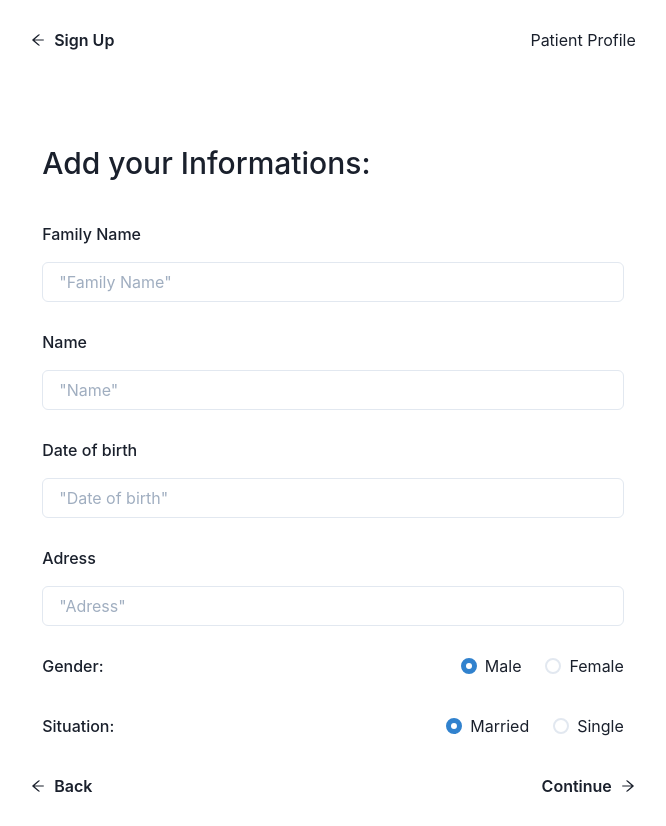
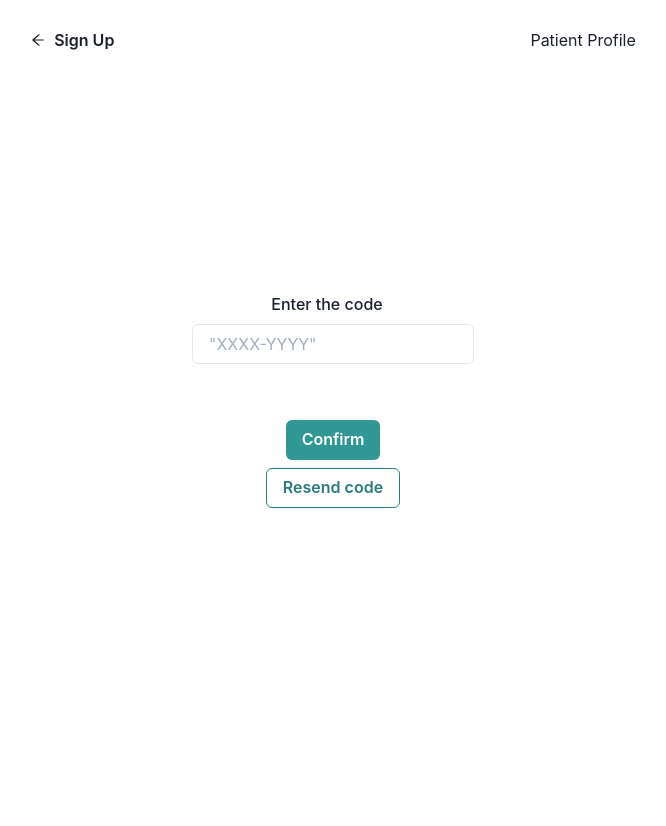
Before and after one commit to rafaucoin/hackathon, a React (Create React App) app: page / in a window 1280 px wide. Shown: the whole page, without its empty margins (307-973 px from the left). After the commit the page ends 800 px from the top, so only its background shows below. Built offline with nearby package versions, Linux system fonts and the light colour scheme.

Commit message:
index.js

```diff
--- a/src/App.js
+++ b/src/App.js
@@ -17,11 +17,13 @@ import { useEffect, useState, useRef } from 'react';
 import { ColorModeSwitcher } from './ColorModeSwitcher';
 import axios from 'axios';
 import SignUp from './components/signup';
+import Step from './components/signup/steptwo';
+import Last from './components/signup/stepthree';
 
 function App() {
 
   return (
-    <SignUp/>
+    <Last />
   );
 }
 
--- a/src/components/signup/index.jsx
+++ b/src/components/signup/index.jsx
@@ -17,7 +17,7 @@ import {
 import {AiOutlineArrowLeft} from 'react-icons/ai'
 import {AiOutlineArrowRight} from 'react-icons/ai'
 
-// SignUp Function
+// SignUp step one Function
 function SignUp() {
   return (
 
@@ -59,7 +59,7 @@ function SignUp() {
             <Button display="flex" alignItems="center" variant="unstyled" rightIcon={<AiOutlineArrowRight/>} > Continue</Button>
         </Flex>
     </Container>
-  )
+  );
 }
 
 export default SignUp
--- /dev/null
+++ b/src/components/signup/stepthree.jsx
@@ -0,0 +1,54 @@
+import React from 'react'
+import {
+    Container,
+    Flex,
+    Input,
+    Button,
+    Box,
+    Heading,
+    Text,
+    FormControl,
+    FormLabel,
+    RadioGroup,
+    Radio,
+    HStack,
+    Stack
+} from '@chakra-ui/react'
+
+import {AiOutlineArrowLeft} from 'react-icons/ai'
+import {AiOutlineArrowRight} from 'react-icons/ai'
+
+// SignUp step three Function
+function Last() {
+  return (
+
+    <Container p={0}  w="100vw">
+      <Flex alignItems="center" height="10vh" justifyContent="space-between">
+          <Button display="flex" alignItems="center" variant="unstyled" leftIcon={<AiOutlineArrowLeft/>} fontFamily="component-heading-small/lg"> Sign Up</Button>
+          <Text fontFamily="component-text/sm"> Patient Profile</Text>
+      </Flex>
+
+      <Flex alignItems="center" justifyContent="center" direction='column' pt="48">
+        <FormLabel pt='5' fontFamily="component-text/2xl" alignItems="center" justifyContent="center" >Enter the code</FormLabel>
+        <Input type="number"  placeholder='"XXXX-YYYY"' width="38"/>
+      </Flex>
+
+      <Stack direction='column' justifyContent="center" align='center' pt="14" >
+          <Button colorScheme='teal' variant='solid' >
+          Confirm
+          </Button>
+          <Button colorScheme='teal' variant='outline' >
+          Resend code
+          </Button>
+      </Stack>
+
+
+
+
+
+
+    </Container>
+  )
+}
+
+export default Last
--- /dev/null
+++ b/src/components/signup/steptwo.jsx
@@ -0,0 +1,59 @@
+import React from 'react'
+
+import {
+    Container,
+    Flex,
+    Input,
+    Button,
+    Box,
+    Heading,
+    Text,
+    FormControl,
+    FormLabel,
+    RadioGroup,
+    Radio,
+    HStack,
+    Stack
+} from '@chakra-ui/react'
+
+import {AiOutlineArrowLeft} from 'react-icons/ai'
+import {AiOutlineArrowRight} from 'react-icons/ai'
+
+// SignUp step two Function
+function Step() {
+  return (
+    <Container p={0}  w="100vw">
+        <Flex alignItems="center" height="10vh" justifyContent="space-between">
+          <Button display="flex" alignItems="center" variant="unstyled" leftIcon={<AiOutlineArrowLeft/>} fontFamily="component-heading-small/lg"> Sign Up</Button>
+          <Text fontFamily="component-text/sm"> Patient Profile</Text>
+        </Flex>
+        <FormControl px={3} display="flex" flexDirection="column" gap={2} mt="10%" >
+          <FormLabel htmlFor='country' fontSize="3xl" fontFamily="component-text/2xl">Finish profile creating:</FormLabel>
+          <FormLabel pt='5' fontFamily="text-md/lineHeight-6/font-medium" >Add phone number</FormLabel>
+          <Input  placeholder='"Phone number"'/>
+          <FormLabel pt='5' fontFamily="text-md/lineHeight-6/font-medium" >Enter your password</FormLabel>
+          <Input type="password" className='realpassword' placeholder='"password"'/>
+          <FormLabel pt='5' fontFamily="text-md/lineHeight-6/font-medium">Confirm your password</FormLabel>
+          <Input type="password" className='confirmpassword' placeholder='"confirm password"'/>
+
+
+
+          <FormLabel pt='5' color="#AEAEAE" fontFamily="text-md/lineHeight-6/font-medium" >Use e-mail to finish profile creating </FormLabel>
+          <Input  placeholder='"e-mail"'/>
+        </FormControl>
+
+        <Stack direction='column' justifyContent="center" align='center' pt="14" >
+          <Button colorScheme='teal' variant='solid' >
+          Create profile
+          </Button>
+          <Button colorScheme='teal' variant='outline' >
+          Go Back
+          </Button>
+        </Stack>
+
+
+    </Container>
+  );
+}
+
+export default Step;
```
